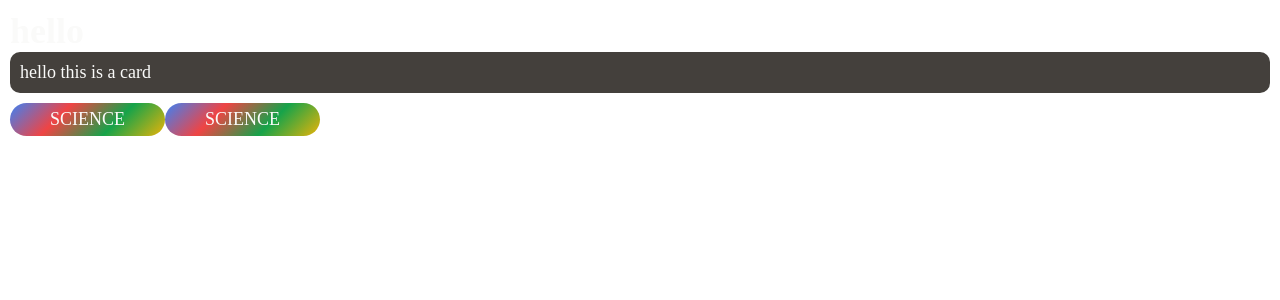
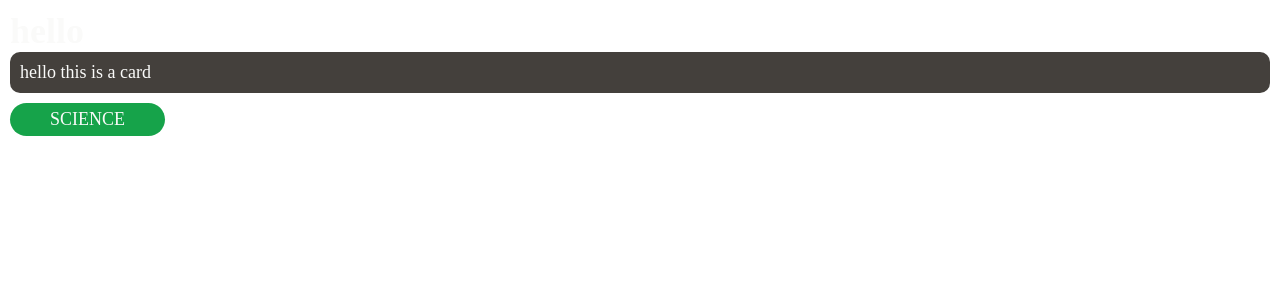
Before and after one commit to elghanbibadr/todayIlearned, a React (Vite) app: page / in a window 1280 px wide. Shown: the top 300 px of the page. Built offline with nearby package versions, Linux system fonts and the light colour scheme; a web font is replaced by a local one.

Commit message:
add hovering effects on buttons

```diff
--- a/src/App.jsx
+++ b/src/App.jsx
@@ -9,8 +9,7 @@ const App = () => {
       <Card>
         <p>hello this is a card</p>
       </Card>
-      <Button text="ALL">SCIENCE</Button>
-      <Button text="SHAREFACT">SCIENCE</Button>
+      <Button text="SCIENCE">SCIENCE</Button>
     </div>
   );
 };
--- a/src/ui/Button.jsx
+++ b/src/ui/Button.jsx
@@ -1,6 +1,10 @@
 import styled from "styled-components";
 {
   /* <Button text="SCIENCE">SCIENCE</Button> */
+}
+{
+  /*        <Button text="ALL">SCIENCE</Button>
+      <Button text="SHAREFACT">SCIENCE</Button> */
 }
 
 const Button = styled.button`
@@ -10,6 +14,12 @@ const Button = styled.button`
   font-size: 1.8rem;
   margin-block: 10px;
   border: none;
+  transition: transform 0.2s; /* Add a transition for smooth scaling */
+
+  &:hover {
+    transform: scale(1.1) rotate(-4deg); /* Scale by 10% and rotate by -5 degrees when hovering */
+  }
+
   ${(props) =>
     (props.text === "ALL" || props.text === "SHAREFACT") &&
     `
```
